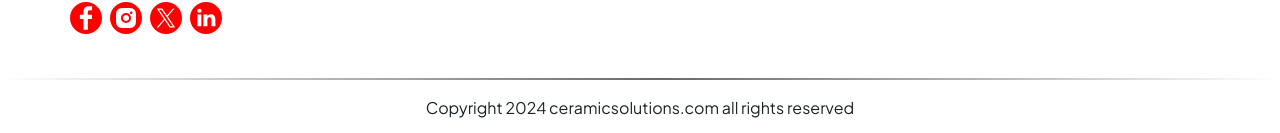
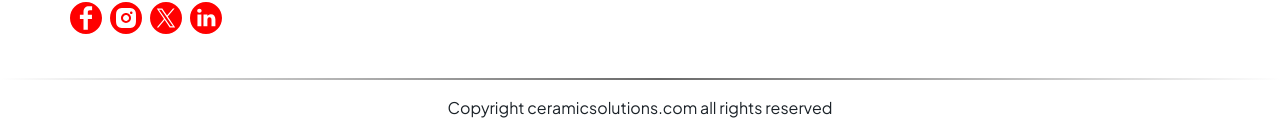
Before and after one commit to sachinsiwach502/ceramic-solutions, a React (Create React App) app: page / in a window 1280 px wide. Shown: the part 8729-8862 px from the top of the page. Built offline with nearby package versions, Linux system fonts and the light colour scheme.

Commit message:
add year object in the footer year

```diff
--- a/src/components/Footer.jsx
+++ b/src/components/Footer.jsx
@@ -5,6 +5,7 @@ import phoneCall from '../assets/images/png/phn-call-img.png'
 import { FacebookLogo, InstagramLogo, LinkedinLogo, TwitterLogo } from './icon'
 
 const Footer = () => {
+    let year = new Date()
     return (
         <>
             <div className='container'>
@@ -106,8 +107,7 @@ const Footer = () => {
                 </div>
             </div>
             <div className='w-full h-[2px] mt-11' style={{ background: 'linear-gradient(90deg, rgba(22, 22, 22, 0) 0%, #696969 51.56%, rgba(22, 22, 22, 0) 100%)' }}></div>
-            <p className='text-center text-black-300 py-4 font-jakarata px-6'>Copyright 2024 ceramicsolutions.com all rights reserved</p>
-
+            <p className='text-center text-black-300 py-4 font-jakarata px-6'>Copyright {year.getFullYear} ceramicsolutions.com all rights reserved</p>
         </>
     )
 }
```
